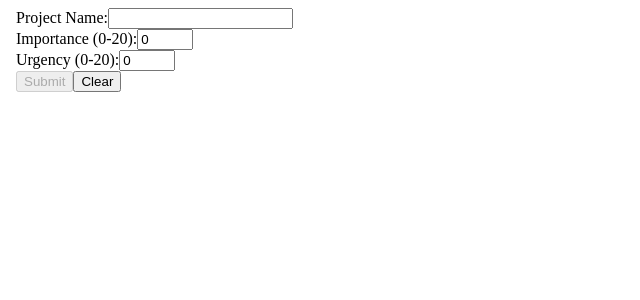
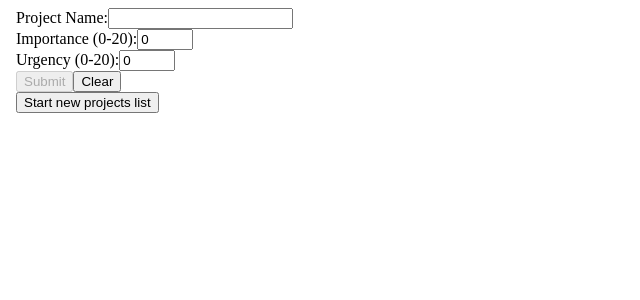
Before and after one commit to smithwithatypo/project_prioritizer_angular, an Angular app: page / in a window 1280 px wide. Shown: the top 300 px of the page, without its empty margins (0-640 px from the left). Built offline with nearby package versions, Linux system fonts and the light colour scheme.

Commit message:
added clear form button and clear projects list button

```diff
--- a/src/app/input-form/input-form.component.html
+++ b/src/app/input-form/input-form.component.html
@@ -3,28 +3,23 @@
     <div>
       <label for="project_name">Project Name:</label>
       <input type="text" id="project_name" formControlName="project_name">
-      <!-- <div *ngIf="projectForm.get('project_name').touched && projectForm.get('project_name').invalid">
-        Project Name is required.
-      </div> -->
     </div>
 
     <div>
       <label for="importance">Importance (0-20):</label>
       <input type="number" id="importance" formControlName="importance" min="0" max="20">
-      <!-- <div *ngIf="projectForm.get('importance').touched && projectForm.get('importance').invalid">
-        Importance must be between 0 and 20.
-      </div> -->
     </div>
 
     <div>
       <label for="urgency">Urgency (0-20):</label>
       <input type="number" id="urgency" formControlName="urgency" min="0" max="20">
-      <!-- <div *ngIf="projectForm.get('urgency').touched && projectForm.get('urgency').invalid">
-        Urgency must be between 0 and 20.
-      </div> -->
     </div>
 
     <button type="submit" [disabled]="projectForm.invalid">Submit</button>
-    <button (click)="onClear()">Clear</button>
+    <button type="button" (click)="onClearForm()">Clear</button>
+
+    <div>
+      <button (click)="onClearProjects()">Start new projects list</button>
+    </div>
 
   </form>
--- a/src/app/input-form/input-form.component.ts
+++ b/src/app/input-form/input-form.component.ts
@@ -11,9 +11,7 @@ export class InputFormComponent {
   projectForm!: FormGroup;
   projects_list: any = [];
 
-  constructor(private fb: FormBuilder) {
-
-  }
+  constructor(private fb: FormBuilder) { }
 
   ngOnInit(): void {
     this.projectForm = this.fb.group({
@@ -31,7 +29,11 @@ export class InputFormComponent {
     }
   }
 
-  onClear() {
+  onClearForm() {
+    this.projectForm.reset();
+  }
+
+  onClearProjects() {
     this.projects_list = [];
   }
 }
```
